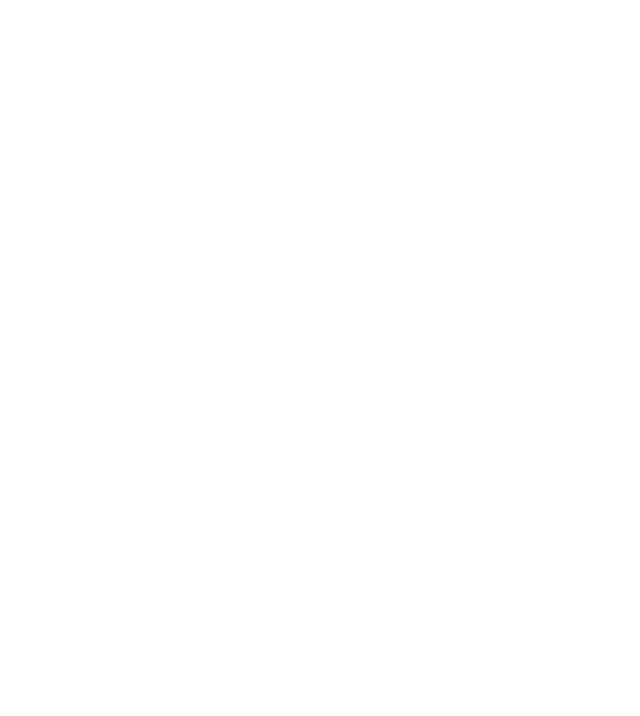
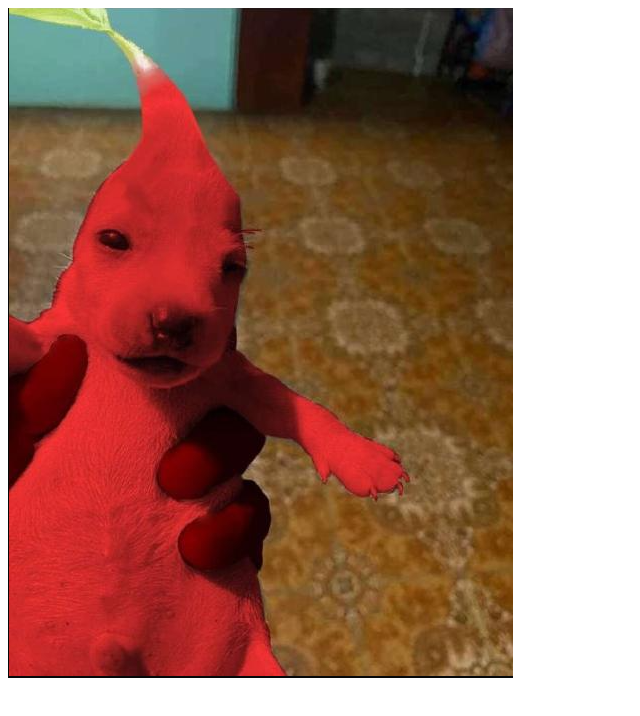
Before and after one commit to sssccv/Proyecto_E-Commerce_SSSR, a plain HTML site: page DOCS/index.html in a window 1280 px wide. Shown: the whole page, without its empty margins (0-640 px from the left). Drawn offline with Linux system fonts and the light colour scheme.

Commit message:
fotoprueba

```diff
--- a/DOCS/index.html
+++ b/DOCS/index.html
@@ -6,6 +6,6 @@
     <title>MirezInmoviliaria</title>
 </head>
 <body>
-
+    <img src="/FOTOS/Fotoprueba.png" alt="Fotoprueba">
 </body>
 </html>
```
Also changed, not shown: FOTOS/Fotoprueba.png (added).
